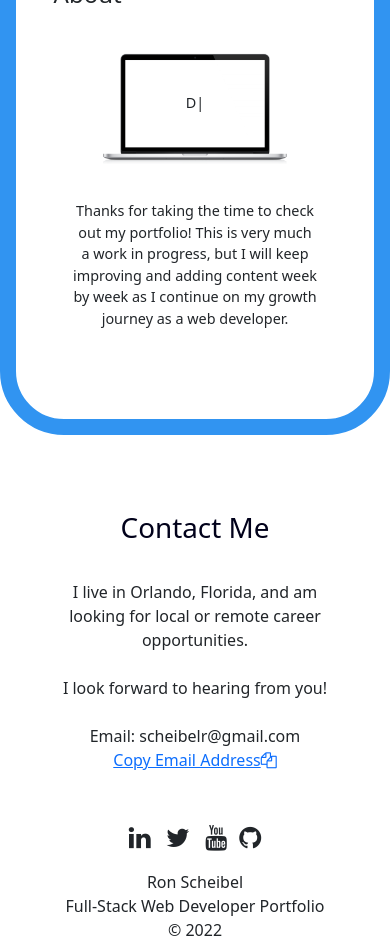
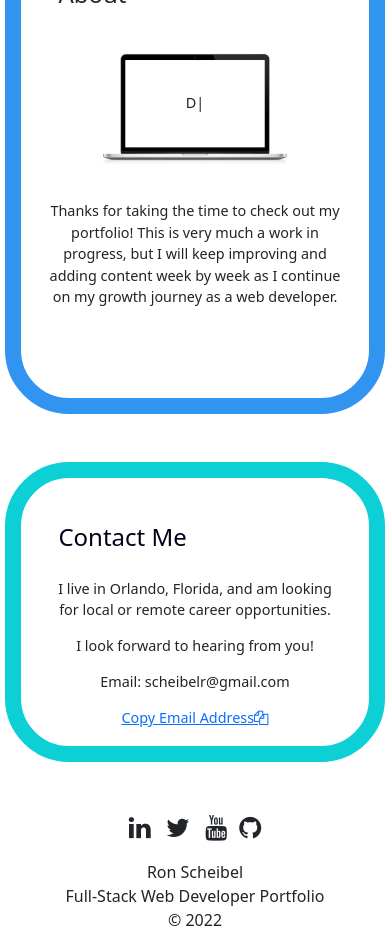
Before and after one commit to RonnygoBOOM/Portfolio-Website, a React (Create React App) app: page / in a window 390 px wide. Shown: the part 940-1882 px from the top of the page. Built offline with nearby package versions, Linux system fonts and the light colour scheme; a web font is replaced by a local one.

Commit message:
contact me

```diff
--- a/src/App.css
+++ b/src/App.css
@@ -252,7 +252,7 @@ border-color: rgb(49, 148, 241);
 
 .about-card {
   margin: .1em;
-  border-radius: 3.2em !important;
+  border-radius: 3.2em;
   padding: 0;
 }
 .type-writer {
@@ -295,8 +295,39 @@ border-color: rgb(49, 148, 241);
   font-size: 2em;
 }
 
+.contact-container {
+  margin: 3em;
+  padding: 1em;
+  border-radius: 4em;
+  border: solid;
+  border-width: 1em;
+  border-color:rgb(13, 207, 214);
+  }
+
+.contact-card {
+  margin: .1em;
+  border-radius: 3.2em;
+  padding: 0;
+}
+
+.contact-text {
+  padding: .5em 12vw .5em 12vw;
+  background-color: white;
+  font-size: 1.3em;
+}
+
+.contact-title {
+  margin: 1em;
+  font-size: 2em;
+}
+
 @media only screen and (max-width: 575px) {
-
+  .surround-div {
+    padding: 0 .3em 0 .3em;
+  }
+  .contact-container {
+    margin: 0 1em 0 1em;
+  }
   .type-writer {
     margin-top: 5em;
     font-size: .9em;
@@ -309,7 +340,7 @@ border-color: rgb(49, 148, 241);
 
   .about-text {
     margin-top: 1em;
-    padding: 5em 3em 5em 3em;
+    padding: 5em 1em 5em 1em;
     background-color: white;
     font-size: .9em;
   }
@@ -318,5 +349,16 @@ border-color: rgb(49, 148, 241);
     margin: 1em;
     font-size: 1.5em;
   }
+  .contact-text {
+    margin-top: 1em;
+    padding: 0em 1em 0em 1em;
+    background-color: white;
+    font-size: .9em;
+  }
+
+  .contact-title {
+    margin: 1em;
+    font-size: 1.5em;
+  }
 
 }
--- a/src/components/AboutComponent.js
+++ b/src/components/AboutComponent.js
@@ -7,6 +7,7 @@ function About() {
     const endSpeed = 2000
     return (
         <>
+        <div className="surround-div">
         <Container className="about-container">
         <Card className="about-card">
         <CardTitle className="about-title">
@@ -27,6 +28,7 @@ About
 </CardText>
 </Card>
 </Container>
+</div>
 </>
     );
 }
--- a/src/components/ContactComponent.js
+++ b/src/components/ContactComponent.js
@@ -1,22 +1,33 @@
 import React from "react";
+import { Card, CardTitle, CardText, Container } from "reactstrap";
 
 function Contact() {
   return (
     <>
-      <div className="contact">
-        <a href="/#contact" className="a-invisible" name="contact">
-          <h1>Contact Me</h1>
-        </a>
-        <p>
-          I live in Orlando, Florida, and am looking for local or remote career
-          opportunities.
-        </p>
-        <br />
-        <p>I look forward to hearing from you!</p>
-        <br />
-        <p>Email: scheibelr@gmail.com</p>
-        <a href="mailto:scheibelr@gmail.com">Copy Email Address<i className="fa fa-copy" /></a>
-        <br />
+      <div className="surround-div">
+        <Container className="contact-container">
+          <Card className="contact-card">
+            <a name="contact" className="a-invisible" href="/#contact">
+              <CardTitle className="contact-title">Contact Me</CardTitle>
+            </a>
+            <CardText className="contact-text">
+              I live in Orlando, Florida, and am looking for local or remote
+              career opportunities.
+            </CardText>
+            <CardText className="contact-text">
+              I look forward to hearing from you!
+            </CardText>
+            <CardText className="contact-text">
+              Email: scheibelr@gmail.com
+            </CardText>
+            <a href="mailto:scheibelr@gmail.com">
+              <CardText className="contact-text">
+                Copy Email Address
+                <i className="fa fa-copy" />
+              </CardText>
+            </a>
+          </Card>
+        </Container>
       </div>
     </>
   );
```
